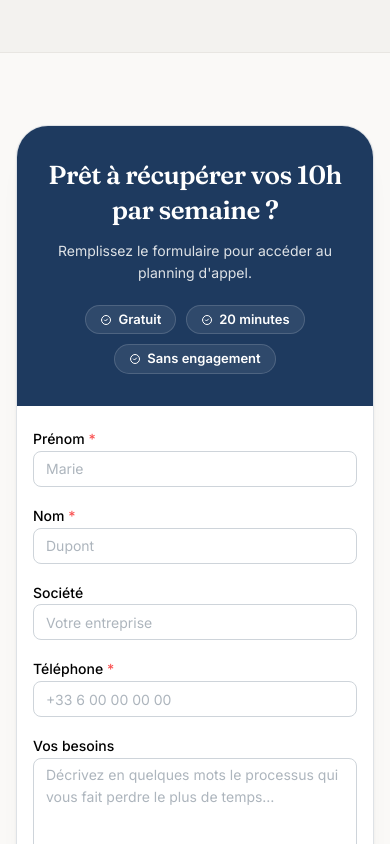
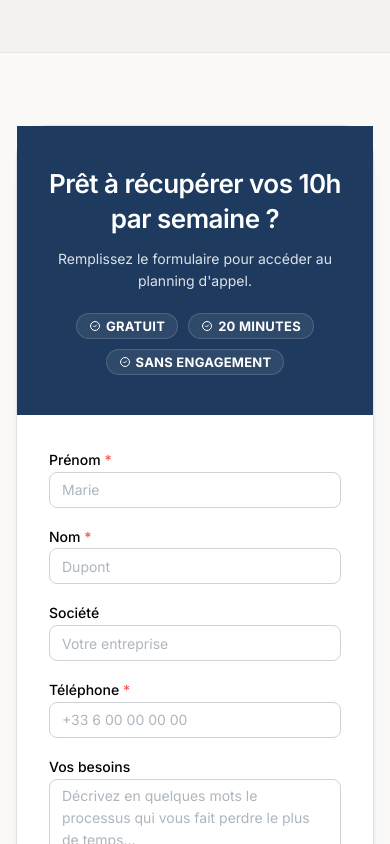
Before and after one commit to F4brice74/portfolio2025, a Next.js app: page / in a window 390 px wide. Shown: the part 7260-8104 px from the top of the page. Built offline with nearby package versions, Linux system fonts and the light colour scheme; no server answers.

Commit message:
fix: cta

```diff
--- a/src/app/globals.css
+++ b/src/app/globals.css
@@ -21,6 +21,12 @@ html {
 
 #contact {
   scroll-margin-top: 80px;
+}
+
+/* Fraunces + scroll mobile = traînées de texte ; Inter dans le bandeau uniquement */
+.contact-banner,
+.contact-banner .mantine-Title-root {
+  font-family: var(--font-inter), system-ui, sans-serif;
 }
 
 body {
--- a/src/components/landing/FinalCTA.tsx
+++ b/src/components/landing/FinalCTA.tsx
@@ -2,7 +2,7 @@
 
 import { useState, useEffect } from 'react';
 import {
-  Container, Title, Text, Box, Group, Anchor, Button,
+  Container, Title, Text, Box, Group, Badge, Anchor, Button,
   Stack, TextInput, Textarea, SimpleGrid, Paper,
 } from '@mantine/core';
 import { useForm } from '@mantine/form';
@@ -10,33 +10,7 @@ import { IconCircleCheck, IconSend, IconCalendar } from '@tabler/icons-react';
 import Cal, { getCalApi } from '@calcom/embed-react';
 
 const CAL_LINK = 'fabrice-miquet-sage/20min';
-
 const badges = ['Gratuit', '20 minutes', 'Sans engagement'];
-
-function TrustBadge({ label }: { label: string }) {
-  return (
-    <Box
-      component="span"
-      style={{
-        display: 'inline-flex',
-        alignItems: 'center',
-        gap: 6,
-        padding: '6px 14px',
-        borderRadius: 999,
-        border: '1px solid rgba(255,255,255,0.15)',
-        backgroundColor: 'rgba(255,255,255,0.08)',
-        color: 'white',
-        fontSize: 13,
-        fontWeight: 600,
-        lineHeight: 1.2,
-        whiteSpace: 'nowrap',
-      }}
-    >
-      <IconCircleCheck size={12} style={{ flexShrink: 0 }} />
-      {label}
-    </Box>
-  );
-}
 
 interface LeadForm {
   nom: string;
@@ -46,30 +20,17 @@ interface LeadForm {
   besoins: string;
 }
 
-function CalEmbed() {
-  useEffect(() => {
-    (async () => {
-      const cal = await getCalApi();
-      cal('ui', {
-        hideEventTypeDetails: false,
-        layout: 'month_view',
-      });
-    })();
-  }, []);
-
-  return (
-    <Cal
-      calLink={CAL_LINK}
-      style={{ width: '100%', minHeight: 600, overflow: 'auto' }}
-      config={{ layout: 'month_view' }}
-    />
-  );
-}
-
 export default function FinalCTA() {
   const [submitted, setSubmitted] = useState(false);
   const [loading, setLoading] = useState(false);
   const [error, setError] = useState<string | null>(null);
+
+  useEffect(() => {
+    if (!submitted) return;
+    getCalApi().then((cal) => {
+      cal('ui', { hideEventTypeDetails: false, layout: 'month_view' });
+    });
+  }, [submitted]);
 
   const form = useForm<LeadForm>({
     initialValues: { nom: '', prenom: '', societe: '', telephone: '', besoins: '' },
@@ -101,8 +62,8 @@ export default function FinalCTA() {
   return (
     <Box id="contact" py={{ base: 72, md: 96 }} className="section-bg" style={{ borderTop: '1px solid var(--ossawayas-border)' }}>
       <Container size="sm">
-        <Paper shadow="lg" radius="xl" withBorder style={{ overflow: 'hidden', backgroundColor: 'var(--ossawayas-card)' }}>
-          <Box bg="navy.7" px={{ base: 'md', sm: 'xl' }} py={{ base: 32, sm: 40 }} ta="center" c="white">
+        <Paper shadow="lg" radius="xl" withBorder style={{ backgroundColor: 'var(--ossawayas-card)' }}>
+          <Box className="contact-banner" bg="navy.7" px="xl" py={40} ta="center" c="white">
             <Title order={2} c="white">
               Prêt à récupérer vos 10h par semaine ?
             </Title>
@@ -114,13 +75,29 @@ export default function FinalCTA() {
             {!submitted && (
               <Group justify="center" gap="xs" mt="lg" wrap="wrap">
                 {badges.map((label) => (
-                  <TrustBadge key={label} label={label} />
+                  <Badge
+                    key={label}
+                    variant="outline"
+                    color="gray"
+                    size="lg"
+                    radius="xl"
+                    leftSection={<IconCircleCheck size={12} />}
+                    styles={{
+                      root: {
+                        backgroundColor: 'rgba(255,255,255,0.08)',
+                        borderColor: 'rgba(255,255,255,0.15)',
+                        color: 'white',
+                      },
+                    }}
+                  >
+                    {label}
+                  </Badge>
                 ))}
               </Group>
             )}
           </Box>
 
-          <Box px={{ base: 'md', sm: 'xl' }} py={{ base: 'lg', sm: 'xl' }}>
+          <Box px="xl" py="xl">
             {submitted ? (
               <Stack align="center" gap="md">
                 <Box
@@ -141,15 +118,14 @@ export default function FinalCTA() {
                   Merci. Choisissez votre créneau pour l&apos;appel découverte gratuit.
                 </Text>
                 <Box w="100%" mt="md">
-                  <CalEmbed />
+                  <Cal
+                    calLink={CAL_LINK}
+                    style={{ width: '100%', minHeight: 600, overflow: 'auto' }}
+                    config={{ layout: 'month_view' }}
+                  />
                   <Text size="xs" c="dimmed" ta="center" mt="sm">
                     Problème d&apos;affichage ?{' '}
-                    <Anchor
-                      href={`https://cal.com/${CAL_LINK}`}
-                      target="_blank"
-                      rel="noopener noreferrer"
-                      size="xs"
-                    >
+                    <Anchor href={`https://cal.com/${CAL_LINK}`} target="_blank" rel="noopener noreferrer" size="xs">
                       Ouvrir le calendrier dans un nouvel onglet
                     </Anchor>
                   </Text>
@@ -159,34 +135,19 @@ export default function FinalCTA() {
               <form onSubmit={form.onSubmit(handleSubmit)} noValidate>
                 <Stack gap="md">
                   <SimpleGrid cols={{ base: 1, sm: 2 }} spacing="md">
-                    <TextInput
-                      label="Prénom"
-                      placeholder="Marie"
-                      required
-                      {...form.getInputProps('prenom')}
-                    />
-                    <TextInput
-                      label="Nom"
-                      placeholder="Dupont"
-                      required
-                      {...form.getInputProps('nom')}
-                    />
+                    <TextInput label="Prénom" placeholder="Marie" required {...form.getInputProps('prenom')} />
+                    <TextInput label="Nom" placeholder="Dupont" required {...form.getInputProps('nom')} />
                   </SimpleGrid>
-
                   <SimpleGrid cols={{ base: 1, sm: 2 }} spacing="md">
-                    <TextInput
-                      label="Société"
-                      placeholder="Votre entreprise"
-                      {...form.getInputProps('societe')}
-                    />
+                    <TextInput label="Société" placeholder="Votre entreprise" {...form.getInputProps('societe')} />
                     <TextInput
                       label="Téléphone"
                       placeholder="+33 6 00 00 00 00"
                       required
+                      type="tel"
                       {...form.getInputProps('telephone')}
                     />
                   </SimpleGrid>
-
                   <Textarea
                     label="Vos besoins"
                     placeholder="Décrivez en quelques mots le processus qui vous fait perdre le plus de temps…"
@@ -194,25 +155,13 @@ export default function FinalCTA() {
                     autosize
                     {...form.getInputProps('besoins')}
                   />
-
                   {error && <Text c="red" size="sm">{error}</Text>}
-
-                  <Button
-                    type="submit"
-                    size="lg"
-                    color="navy"
-                    loading={loading}
-                    rightSection={<IconSend size={16} />}
-                    fullWidth
-                  >
+                  <Button type="submit" size="lg" color="navy" loading={loading} rightSection={<IconSend size={16} />} fullWidth>
                     Accéder au planning
                   </Button>
-
                   <Text size="xs" c="dimmed" ta="center">
                     Questions ? Écrivez à{' '}
-                    <Anchor href="mailto:contact@ossawayas.com" c="blue.6" size="xs">
-                      contact@ossawayas.com
-                    </Anchor>
+                    <Anchor href="mailto:contact@ossawayas.com" c="blue.6" size="xs">contact@ossawayas.com</Anchor>
                   </Text>
                 </Stack>
               </form>
--- a/src/components/landing/Header.tsx
+++ b/src/components/landing/Header.tsx
@@ -1,7 +1,7 @@
 'use client';
 
 import { AppShell, Group, Button, Burger, Drawer, Stack, Anchor } from '@mantine/core';
-import { useDisclosure, useMediaQuery, useWindowScroll } from '@mantine/hooks';
+import { useDisclosure } from '@mantine/hooks';
 import Link from 'next/link';
 import { OssawayasLogo } from '@/components/brand/OssawayasLogo';
 
@@ -15,23 +15,13 @@ const navLinks = [
 
 export default function Header() {
   const [drawerOpened, { toggle, close }] = useDisclosure(false);
-  const [scroll] = useWindowScroll();
-  const scrolled = scroll.y > 20;
-  const isMobile = useMediaQuery('(max-width: 48em)');
 
   return (
     <>
       <AppShell.Header
         style={{
-          backgroundColor: isMobile
-            ? 'var(--ossawayas-bg)'
-            : scrolled
-              ? 'rgba(250, 249, 247, 0.85)'
-              : 'var(--ossawayas-bg)',
-          backdropFilter: isMobile ? undefined : 'blur(12px)',
+          backgroundColor: 'var(--ossawayas-bg)',
           borderBottom: '1px solid var(--ossawayas-border)',
-          transition: 'background-color 0.3s ease, box-shadow 0.3s ease',
-          boxShadow: scrolled ? 'var(--mantine-shadow-xs)' : 'none',
         }}
       >
         <Group h="100%" px={{ base: 'md', sm: 'xl' }} justify="space-between" maw={1152} mx="auto" w="100%">
@@ -49,9 +39,6 @@ export default function Header() {
                 c="dimmed"
                 fw={500}
                 size="sm"
-                style={{ transition: 'color 0.2s' }}
-                onMouseEnter={e => (e.currentTarget.style.color = 'var(--mantine-color-dark-7)')}
-                onMouseLeave={e => (e.currentTarget.style.color = '')}
               >
                 {link.label}
               </Anchor>
```
